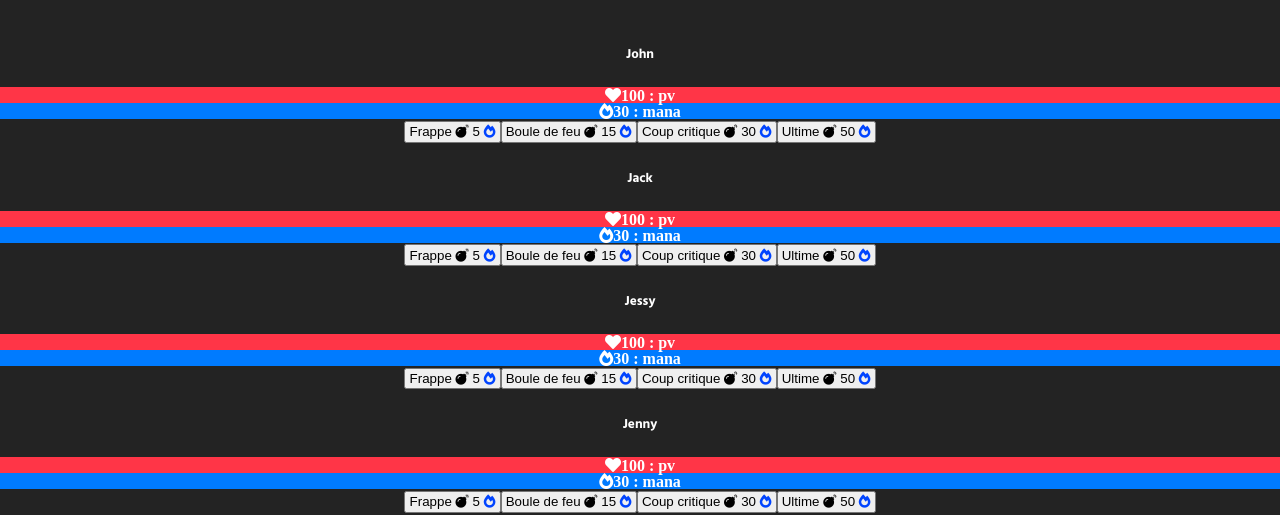
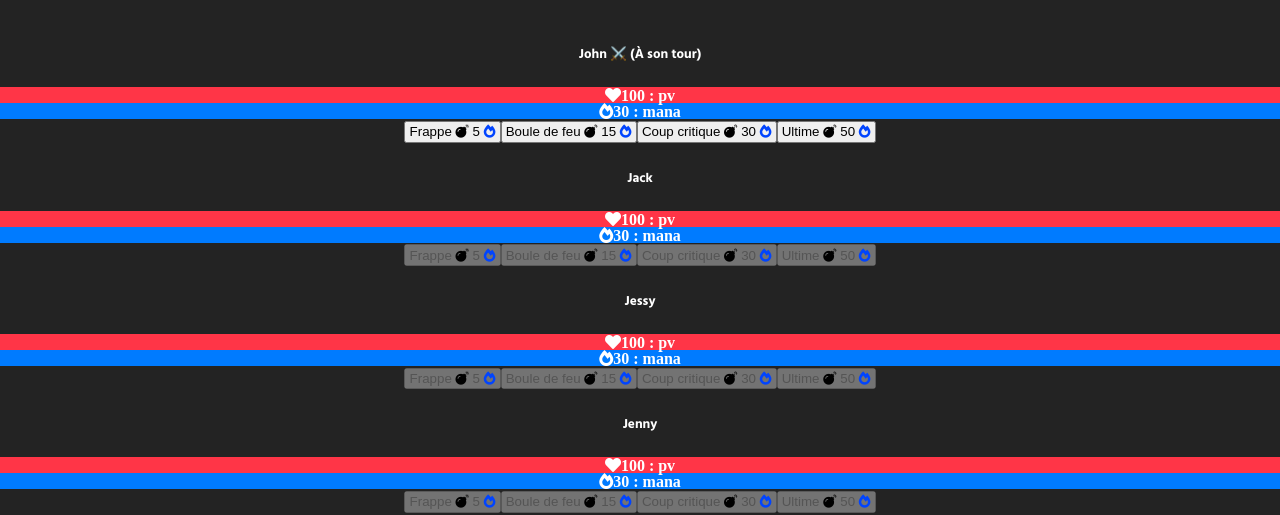
Before and after one commit to omar-ma66/react_reduce_tp, a React (Vite) app: page / in a window 1280 px wide. Shown: the part 306-821 px from the top of the page. Built offline with nearby package versions, Linux system fonts and the light colour scheme.

Commit message:
chacun sont tour

```diff
--- a/src/components/ButtonCapacity/ButtonCapacity.jsx
+++ b/src/components/ButtonCapacity/ButtonCapacity.jsx
@@ -5,9 +5,14 @@ import { hitMonster, hitBack, clearMessage } from "../../features/fight/fightSli
 function ButtonCapacity({ label = "hit", damage = 5, icon = "fa-fire-alt", player }) {
   const dispatch = useDispatch();
   const gameStatus = useSelector((state) => state.fight.gameStatus);
+  const activePlayerId = useSelector((state) => state.fight.activePlayerId);
 
-  // Le joueur ne peut plus attaquer s'il a 0 PV ou si la partie est finie
-  const isDisabled = player?.pv === 0 || gameStatus !== "PLAYING";
+  // Le bouton est actif SEULEMENT si :
+  // - C'est le tour du joueur
+  // - Le joueur a des PV > 0
+  // - La partie est toujours en cours ("PLAYING")
+  const isMyTurn = activePlayerId === player?.id;
+  const isDisabled = !isMyTurn || player?.pv === 0 || gameStatus !== "PLAYING";
 
   const fight = () => {
     if (isDisabled) return;
--- a/src/components/PlayerCard.jsx
+++ b/src/components/PlayerCard.jsx
@@ -1,15 +1,27 @@
+import { useSelector } from "react-redux";
 import ButtonCapacity from "./ButtonCapacity/ButtonCapacity.jsx";
 import ProgressBar from "./ProgressBar/ProgressBar.jsx";
 
 function PlayerCard({ player }) {
+  const activePlayerId = useSelector((state) => state.fight.activePlayerId);
+  const isCurrentTurn = activePlayerId === player.id;
+
   return (
     <div
       key={player.id}
-      className="col-sm-3 card center"
+      className={`col-sm-3 card center ${
+        isCurrentTurn ? "bg-light border-primary shadow" : "opacity-50"
+      }`}
       id={`joueur${player.id}`}
+      style={{
+        borderWidth: isCurrentTurn ? "3px" : "1px",
+        transition: "all 0.3s ease"
+      }}
     >
       <div className="card-body text-center">
-        <h5 className="card-title">{player.name}</h5>
+        <h5 className="card-title">
+          {player.name} {isCurrentTurn && "⚔️ (À son tour)"}
+        </h5>
         <ProgressBar
           pv={player.pv}
           pvMax={player.pvMax}
@@ -28,7 +40,7 @@ function PlayerCard({ player }) {
         <div className="row ">
           <div>
             <ButtonCapacity label="Frappe" damage={5} player={player} />
-            <ButtonCapacity label="Boule de feu" damage={15}player={player} />
+            <ButtonCapacity label="Boule de feu" damage={15} player={player} />
             <ButtonCapacity label="Coup critique" damage={30} player={player} />
             <ButtonCapacity label="Ultime" damage={50} player={player} />
           </div>
--- a/src/features/fight/fightSlice.js
+++ b/src/features/fight/fightSlice.js
@@ -1,5 +1,6 @@
 import { createSlice } from "@reduxjs/toolkit";
 
+/* ################################################################################################## */
 const initialState = {
   players: {
     1: { name: "John", pv: 100, pvMax: 100, mana: 30, manaMax: 30, id: 1 },
@@ -13,8 +14,26 @@ const initialState = {
     pvMax: 800,
   },
   message: "",
-  gameStatus: "PLAYING", // États possibles: "PLAYING", "VICTORY", "DEFEAT"
+  gameStatus: "PLAYING", // États possibles: "PLAYING", "VICTORY", "DEFEAT",
+  activePlayerId: 1, // ID du joueur c'est donc a lui de jouer .
 };
+/* ################################################################################################## */
+// Fonction utilitaire pour trouver le prochain joueur vivant
+const getNextActivePlayer = (players, currentId) => {
+  const playerIds = Object.keys(players).map(Number);
+  const currentIndex = playerIds.indexOf(currentId);for (let i = 1; i <= playerIds.length; i++) {
+    const nextIndex = (currentIndex + i) % playerIds.length;
+    const nextId = playerIds[nextIndex];
+    if (players[nextId].pv > 0) {
+      return nextId;
+    }
+  }
+  return currentId;
+};
+
+
+
+/* ################################################################################################## */
 
 export const fightSlice = createSlice({
   name: "fight",
@@ -57,12 +76,14 @@ export const fightSlice = createSlice({
 
       // Condition de DÉFAITE : tous les joueurs ont 0 PV
       const allPlayersDead = Object.values(state.players).every(
-        (p) => p.pv === 0
+        (p) => p.pv === 0,
       );
 
       if (allPlayersDead) {
         state.gameStatus = "DEFEAT";
         state.message = "💀 Défaite ! Tous les joueurs ont été éliminés...";
+      }else{
+        state.activePlayerId = getNextActivePlayer(state.players,playerId);
       }
     },
     clearMessage: (state) => {
@@ -73,6 +94,7 @@ export const fightSlice = createSlice({
     },
   },
 });
+/* ################################################################################################## */
 
 export const { hitMonster, hitBack, clearMessage } = fightSlice.actions;
 export default fightSlice.reducer;
```
